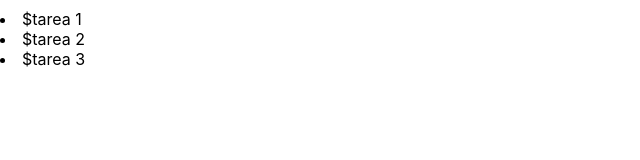
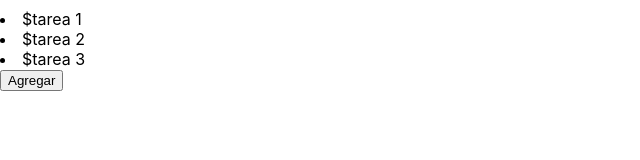
Before and after one commit to tavolafourcade/ReactJsDesdeCero_Ignacio_bluuweb, a React (Create React App) app: page / in a window 1280 px wide. Shown: the part 122-282 px from the top of the page, without its empty margins (0-640 px from the left). Built offline with nearby package versions, Linux system fonts and the light colour scheme.

Commit message:
[ ADD ] Propagation operator to add items to the list

```diff
--- a/src/components/Listas.jsx
+++ b/src/components/Listas.jsx
@@ -13,12 +13,24 @@ const Listas = () => {
 		}
 	]
 	const [lista, setLista] = useState(estadoInicial)
+
+	const agregarElemento = () => {
+		setLista(
+			[
+				...lista, {
+					id: 4, texto: 'tarea 4'
+				}
+			]
+		)
+	}
+
 	return (
 		<div>
 			<h2>Listas</h2>
 			{
-                lista.map((e) => <li key={e.id}>${e.texto}</li>)
+				lista.map((e, index) => <li key={index}>${e.texto}</li>)
 			}
+			<button onClick={() => agregarElemento()}>Agregar</button>
 		</div>
 	)
 }
```
Lines whose indentation alone changed are shown as unchanged.
